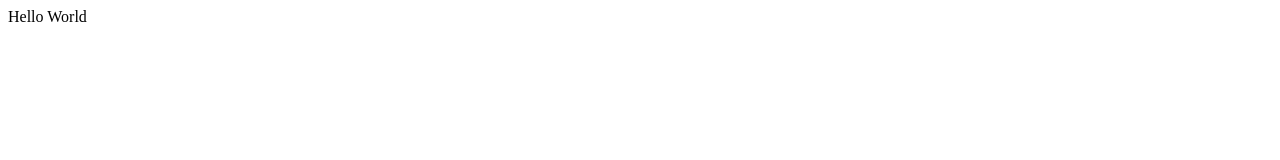
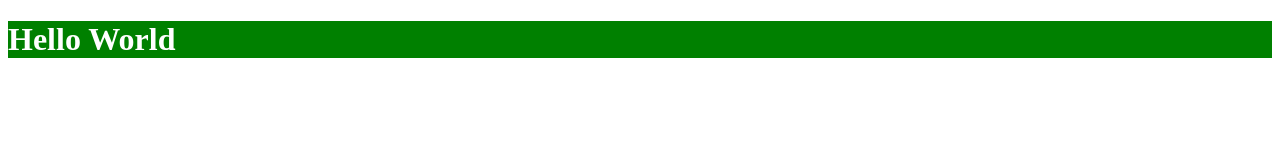
Before and after one commit to frifle/de.frifle.test, a plain HTML site: page index.html in a window 1280 px wide. Drawn offline with Linux system fonts and the light colour scheme.

Commit message:
Update index.html

```diff
--- a/index.html
+++ b/index.html
@@ -5,6 +5,6 @@
 	<link rel="stylesheet" href="css/stylesheet.css">
 <head>
 <body>
-	<div id="header">Hello World</div>
+	<div id="header"><h1>Hello World</h1></div>
 </body>
 </html>
```
